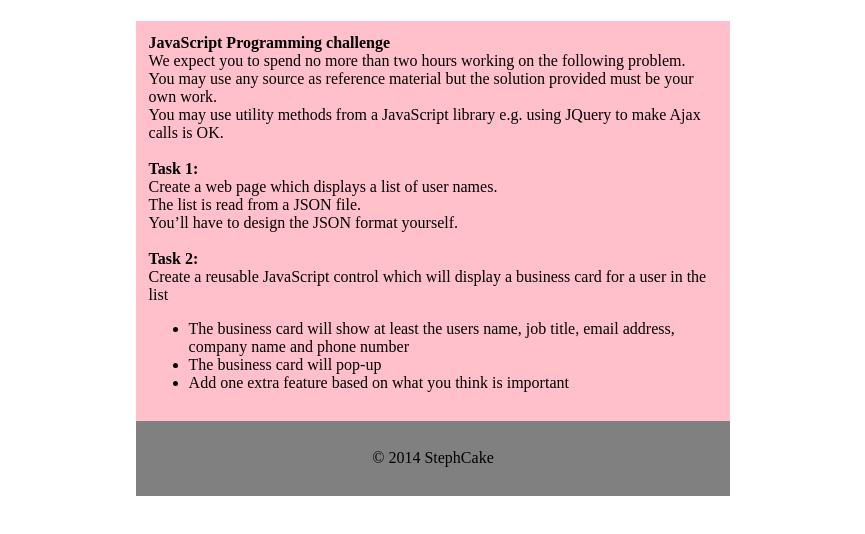
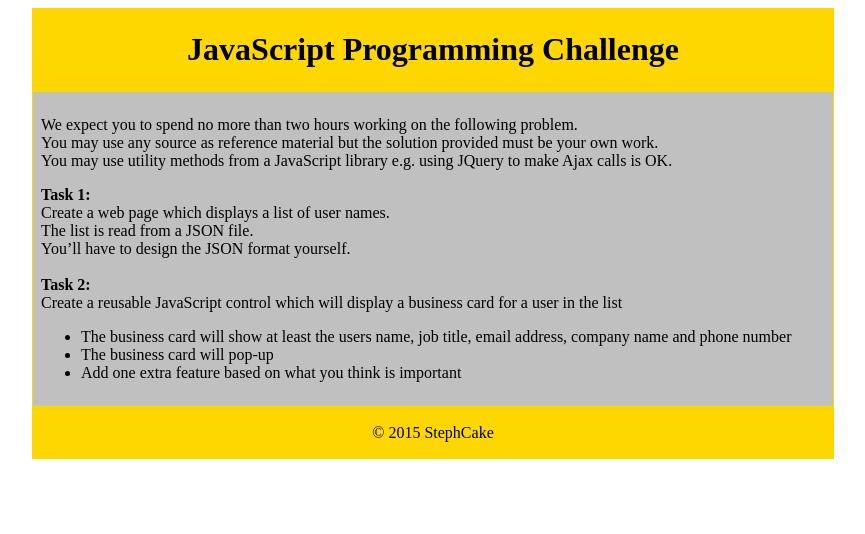
Before and after one commit to Stevo5o/Business-Card-List, a plain HTML site: page index.html in a window 1280 px wide. Shown: the whole page, without its empty margins (207-1072 px from the left). Drawn offline with Linux system fonts and the light colour scheme.

Commit message:
with styley

```diff
--- a/_/styley.css
+++ b/_/styley.css
@@ -2,17 +2,28 @@
     Created on : 19-Jan-2015, 22:42:45
     Author     : Stephen
 */
+header
+{
+   text-align: center;
 
-#jsprogc, footer
+}
+main, header, footer
 {
-    margin: 0 auto;
-    width:45%;
-    padding:1%;
-   background-color: pink;
+   margin: 0 auto;
+   width:800px;
+   max-width: 95%;
+   background-color: gold;
+   padding:.1%;
+}
+
+#jsprogc
+{
+   padding:1%;
+   background-color: silver;
+
 }
 
 footer
 {
    text-align: center;
-   background-color: gray;
 }
--- a/index.html
+++ b/index.html
@@ -9,13 +9,13 @@
    </head>
    <body>
       <header>
-         <h1></h1>
+         <h1>JavaScript Programming Challenge</h1>
       </header>
       <main>
          <div id="jsprogc">
-         <b>JavaScript Programming challenge</b><br />
+            <p>
          We expect you to spend no more than two hours working on the following problem.<br />
-         You may use any source as reference material but the solution provided must be your own work.<br /> You may use utility methods from a JavaScript library e.g. using JQuery to make Ajax calls is OK.<br /><br /><b>Task 1:</b><br />
+         You may use any source as reference material but the solution provided must be your own work.<br /> You may use utility methods from a JavaScript library e.g. using JQuery to make Ajax calls is OK.</p><b>Task 1:</b><br />
          Create a web page which displays a list of user names.<br />
          The list is read from a JSON file.<br /> You’ll have to design the JSON format yourself.<br /><br />
          <b>Task 2:</b><br />
@@ -28,7 +28,7 @@
          </div>
       </main>
       <footer>
-         <p>&copy; 2014 StephCake</p>
+         <p>&copy; 2015 StephCake</p>
       </footer>
    </body>
 </html>
```
